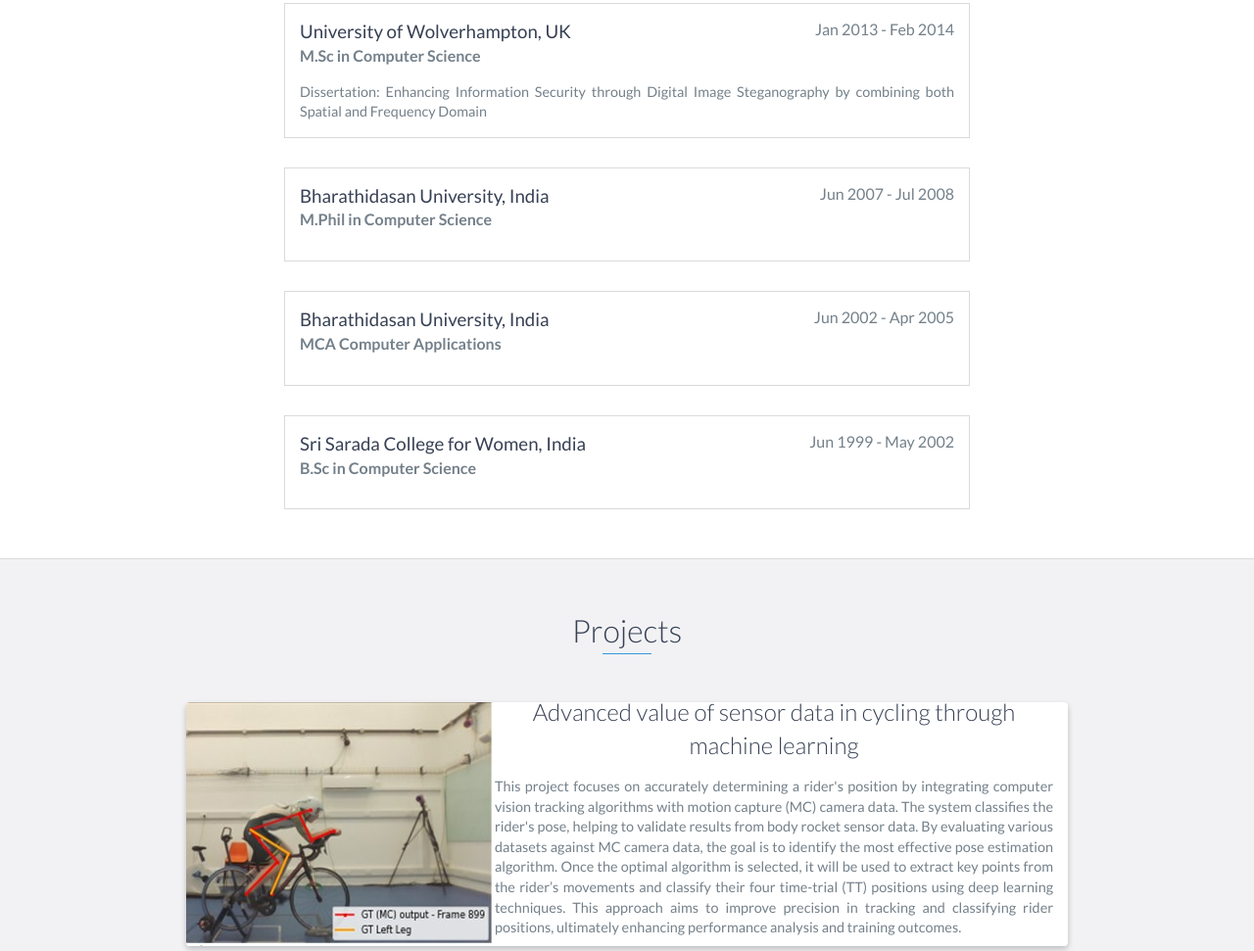
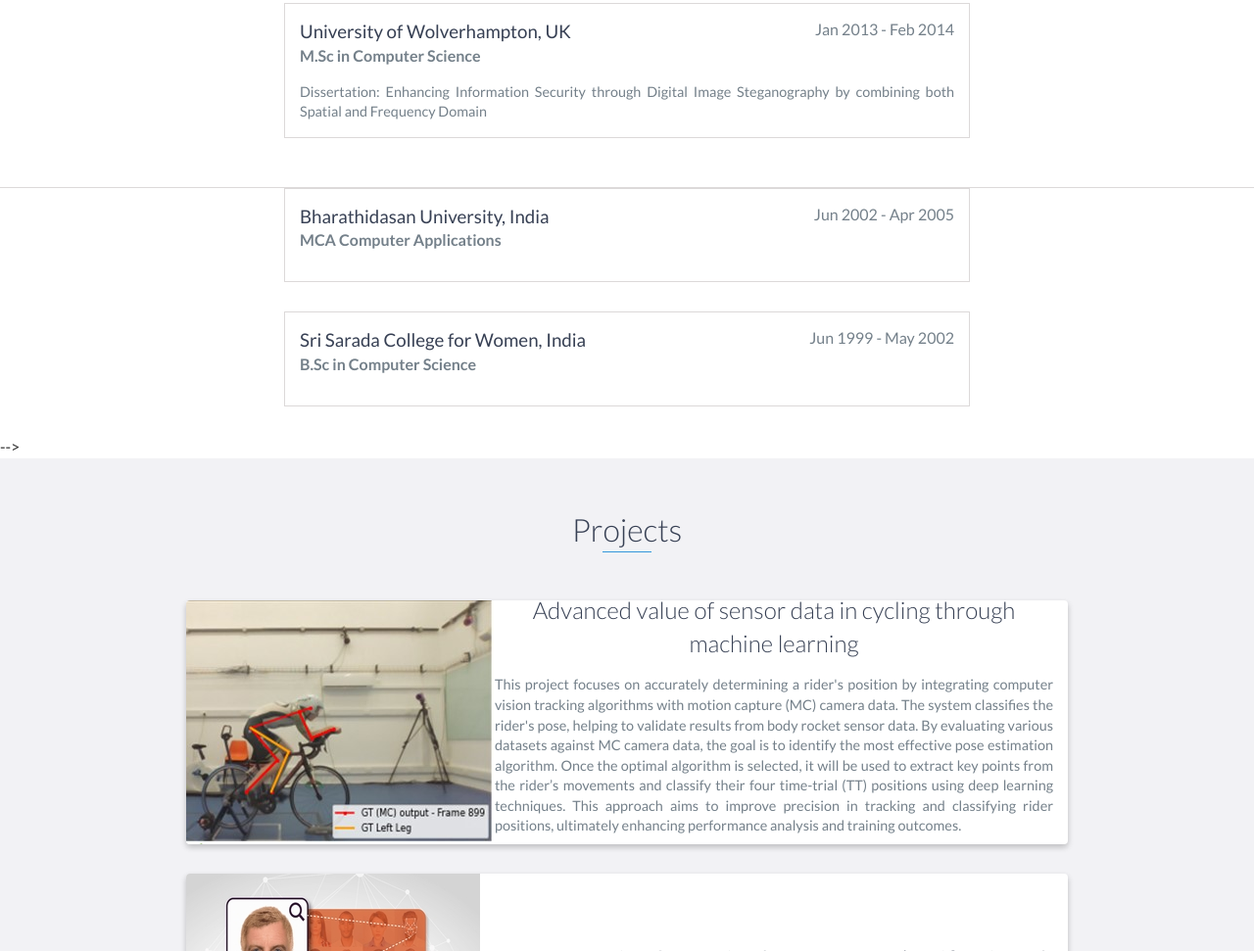
Before and after one commit to SivapriyaaKannappan/sivapriyaakannappan.github.io, a website: page index.html in a window 1280 px wide. Shown: the part 3651-4622 px from the top of the page at 98% size. Drawn offline with nearby package versions, Linux system fonts and the light colour scheme.

Commit message:
Update index.html

```diff
--- a/index.html
+++ b/index.html
@@ -227,7 +227,7 @@
             </p>
         </div>
 
-        <div class="education-block">
+     <!--   <div class="education-block">
             <h3>Bharathidasan University, India</h3>
             <span class="education-date">Jun 2007 - Jul 2008</span>
             <h4><b>M.Phil in Computer Science</b></h4>
@@ -250,7 +250,7 @@
             <!-- <p>
                 kdjf
             </p> -->
-        </div>
+        </div> -->
         <!-- End .education-block -->
 
         <!-- <div class="education-block">
```
